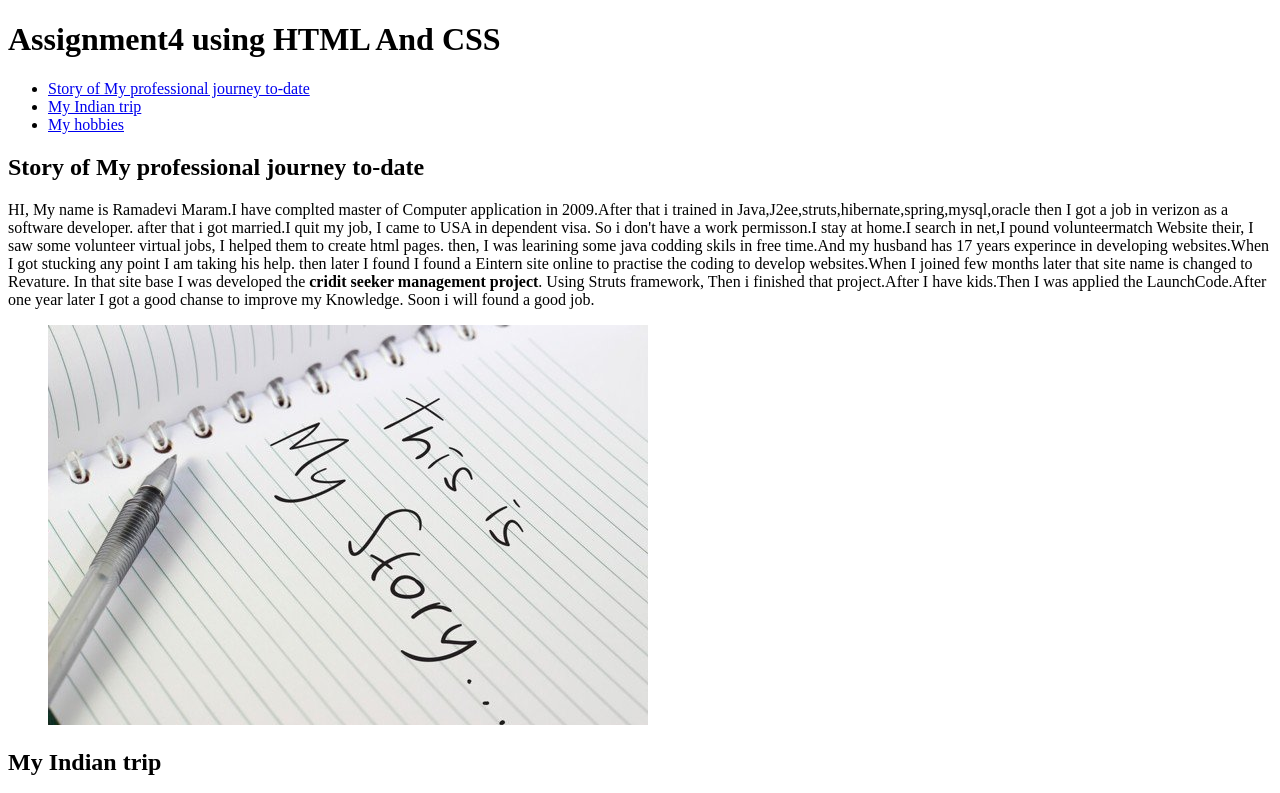
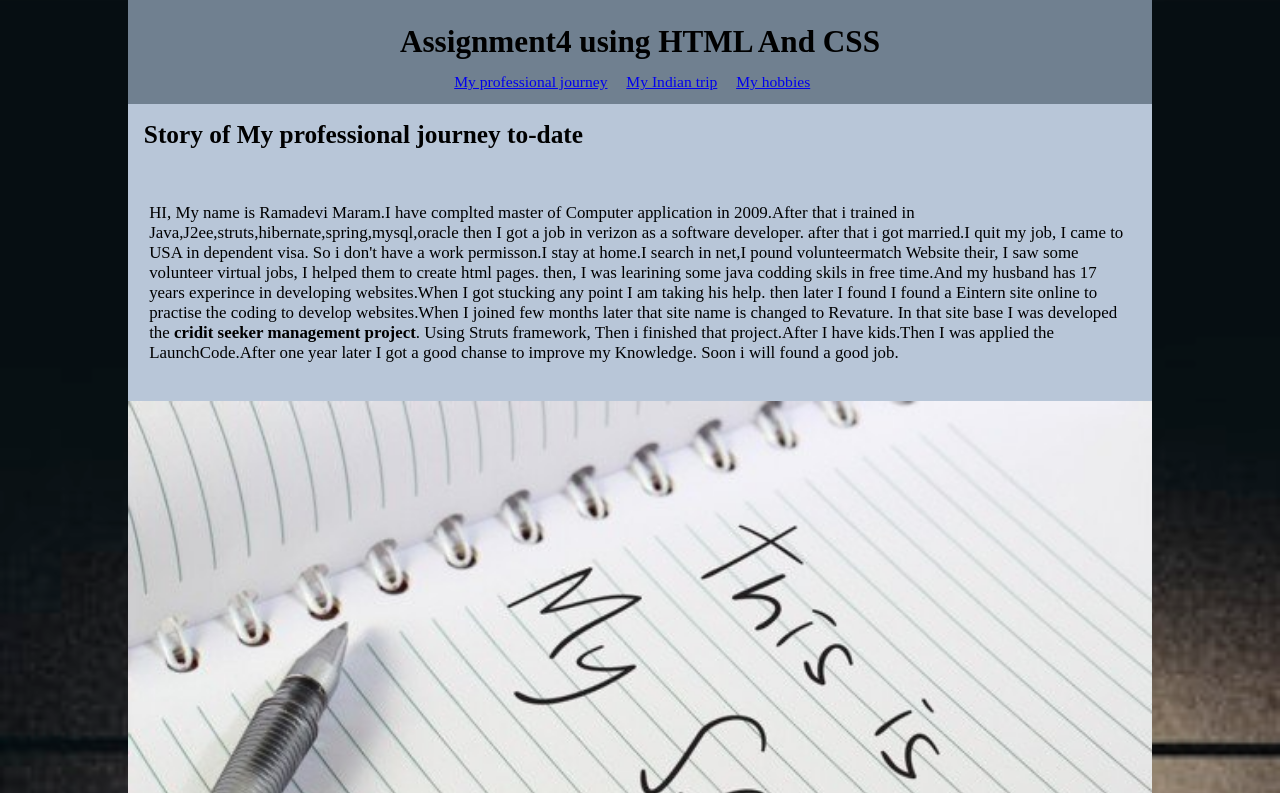
Before and after one commit to ramadevimaram/-HtmlAssignment4, a plain HTML site: page index.html in a window 1280 px wide. Shown: the top 793 px of the page. Drawn offline with Linux system fonts and the light colour scheme.

Commit message:
added all modified files

```diff
--- a/index.html
+++ b/index.html
@@ -3,13 +3,14 @@
 <html>
    <head>
       <title>Assignment4-HTML</title>
+      <link rel="stylesheet" href="styles.css">
    </head>
 <body>
    <header>
-    <h1>Assignment4 using HTML And CSS</h1>
+    <h1 class = "h1fontsize">Assignment4 using HTML And CSS</h1>
     <nav>
         <ul>
-            <li><a href="#professionaljourney">Story of My professional journey to-date</a></li>
+            <li><a href="#professionaljourney">My professional journey</a></li>
             <li><a href="#Indiantrip">My Indian trip</a></li>
             <li><a href="#Myhobbies">My hobbies</a></li>
 
--- /dev/null
+++ b/styles.css
@@ -0,0 +1,87 @@
+body {
+	width: 100%;
+	max-width: 1024px;
+	margin: 0 auto;
+	background-color: slategray;
+    font-size: 62.5%;
+    background:url(images/photo-1587881729951-693725bdaed1.jpg) no-repeat center center fixed;
+    background-size: cover;
+
+}
+header,
+main,
+footer {
+	background-color: rgb(184, 198, 216);
+	font-size: 1.3em;
+}
+header {
+    padding: 1.875em 0;
+    background-color:slategray;
+}
+header h1 {
+	text-align: center;
+}
+h1, h2 {
+	margin: 0;
+}
+.h1fontsize {
+	font-size: 2.4em;
+}
+
+main h2 {
+	padding: 0.625em 0 0.625em 0.625em;
+}
+
+section {
+	margin: 1.875em 0;
+}
+
+section:first-child {
+	margin-top: 0;
+}
+
+section:last-child {
+	margin-bottom: 0;
+}
+
+nav ul {
+	text-align: center;
+	padding: 0;
+}
+
+nav ul li {
+	display: inline-block;
+	margin-right: 1em;
+	font-size: 1.2em;
+}
+
+p {
+	padding: 1.25em;
+}
+
+figure {
+	margin: 0;
+	padding: 0;
+	text-align: center;
+}
+
+footer {
+	text-align: center;
+	padding: 3em;
+}
+
+img {
+	width: 100%;
+	max-width: 100%;
+}
+
+@media screen and (max-width: 680px) {
+	nav ul li {
+		margin: 1em 0;
+		display: block;
+		font-size: 1em;
+	}
+	body {
+		font-size: 50%;
+	}
+}
```
Also changed, not shown: images/photo-1587881729951-693725bdaed1.jpg (added).
